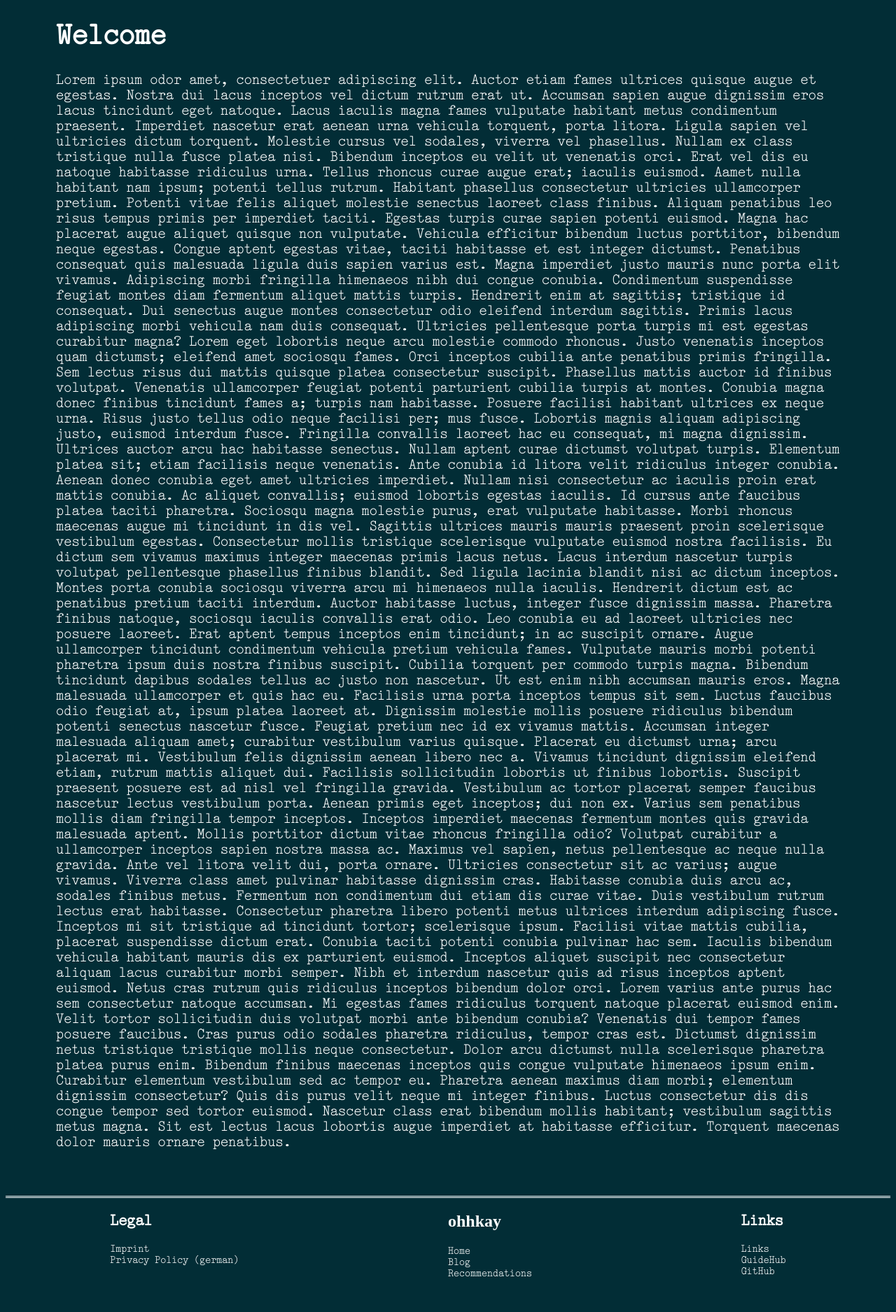
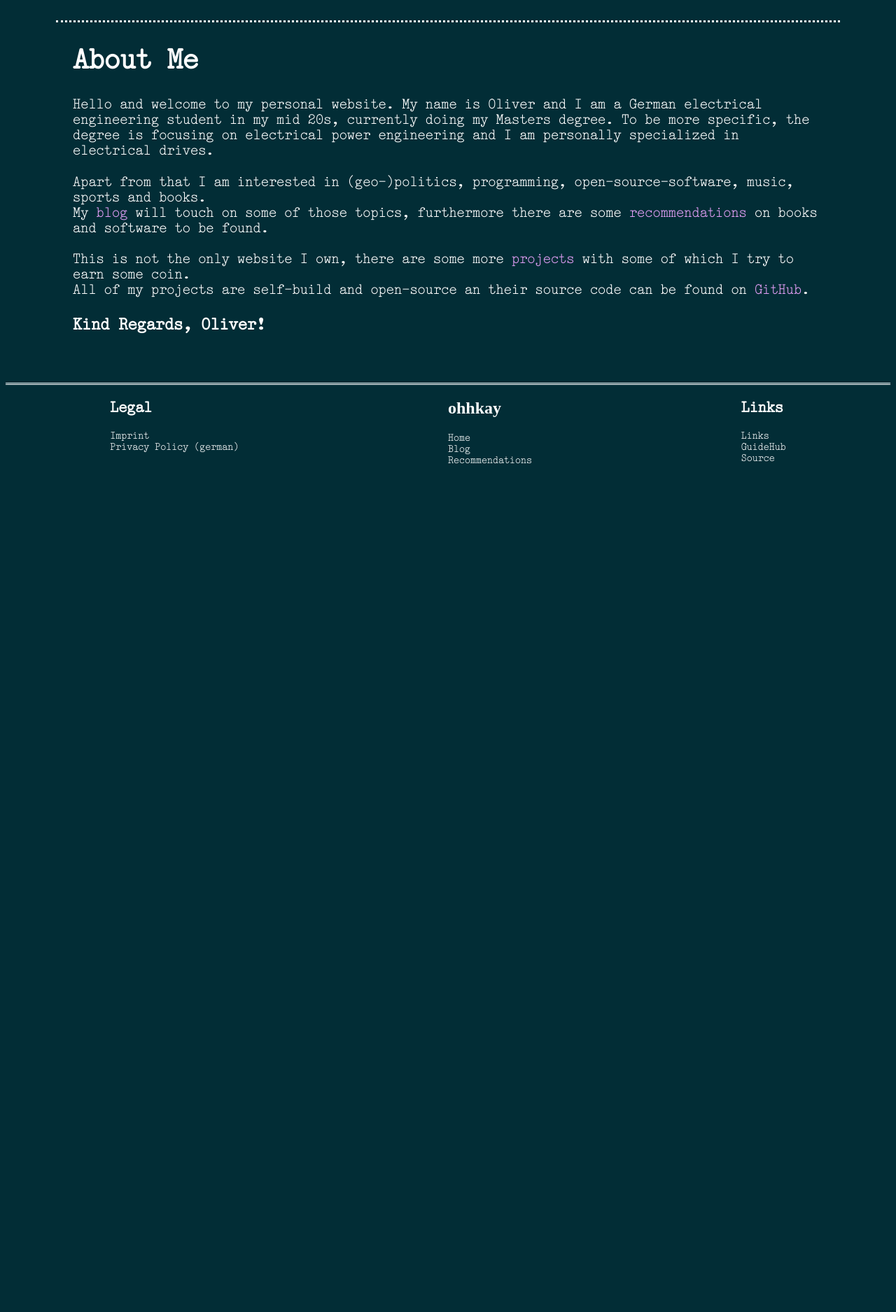
Before and after one commit to justforcertxyz/ohhkay, a Django app: page / in a window 1280 px wide. Shown: the part 78-1953 px from the top of the page at 70% size. After the commit the page ends 741 px from the top, so only its background shows below. Run offline with Django 5.2, Linux system fonts and the light colour scheme; some web fonts are replaced.

Commit message:
html content changes

```diff
--- a/ohhkay/landing/templates/landing/base.html
+++ b/ohhkay/landing/templates/landing/base.html
@@ -47,7 +47,7 @@
             <h2>Links</h2>
             <a href="#">Links</a>
             <a href="#">GuideHub</a>
-            <a href="https://github.com/justforcertxyz/ohhkay">GitHub</a>
+            <a href="https://github.com/justforcertxyz/ohhkay">Source</a>
         </div>
     </div>
 </footer>
--- a/ohhkay/landing/templates/landing/index.html
+++ b/ohhkay/landing/templates/landing/index.html
@@ -3,36 +3,28 @@
 {% block title %}Home{% endblock %}
 
 {% block content %}
-<h1>Welcome</h1>
-<p>
-Lorem ipsum odor amet, consectetuer adipiscing elit. Auctor etiam fames ultrices quisque augue et egestas. Nostra dui lacus inceptos vel dictum rutrum erat ut. Accumsan sapien augue dignissim eros lacus tincidunt eget natoque. Lacus iaculis magna fames vulputate habitant metus condimentum praesent. Imperdiet nascetur erat aenean urna vehicula torquent, porta litora.
+<div class="content-item">
+    <h1>About Me</h1>
+    <p>
+        Hello and welcome to my personal website.
+        My name is Oliver and I am a German electrical engineering student in my mid 20s,
+        currently doing my Masters degree.
+        To be more specific, the degree is focusing on electrical power engineering
+        and I am personally specialized in electrical drives.
+    </p>
+    <p>
+        Apart from that I am interested in (geo-)politics, programming,
+        open-source-software, music, sports and books.<br>
+        My <a href="{% url 'blog:index' %}">blog</a> will touch on some of those topics,
+        furthermore there are some <a href="#">recommendations</a> on books and software to
+        be found.
+    </p>
+    <p>
+        This is not the only website I own,
+        there are some more <a href="#">projects</a> with some of which I try to earn some coin.<br>
+        All of my projects are self-build and open-source an their source code can be found on <a href="https://github.com/justforcertxyz">GitHub</a>.
+    </p>
 
-Ligula sapien vel ultricies dictum torquent. Molestie cursus vel sodales, viverra vel phasellus. Nullam ex class tristique nulla fusce platea nisi. Bibendum inceptos eu velit ut venenatis orci. Erat vel dis eu natoque habitasse ridiculus urna. Tellus rhoncus curae augue erat; iaculis euismod. Aamet nulla habitant nam ipsum; potenti tellus rutrum.
-
-Habitant phasellus consectetur ultricies ullamcorper pretium. Potenti vitae felis aliquet molestie senectus laoreet class finibus. Aliquam penatibus leo risus tempus primis per imperdiet taciti. Egestas turpis curae sapien potenti euismod. Magna hac placerat augue aliquet quisque non vulputate. Vehicula efficitur bibendum luctus porttitor, bibendum neque egestas. Congue aptent egestas vitae, taciti habitasse et est integer dictumst. Penatibus consequat quis malesuada ligula duis sapien varius est.
-
-Magna imperdiet justo mauris nunc porta elit vivamus. Adipiscing morbi fringilla himenaeos nibh dui congue conubia. Condimentum suspendisse feugiat montes diam fermentum aliquet mattis turpis. Hendrerit enim at sagittis; tristique id consequat. Dui senectus augue montes consectetur odio eleifend interdum sagittis. Primis lacus adipiscing morbi vehicula nam duis consequat. Ultricies pellentesque porta turpis mi est egestas curabitur magna? Lorem eget lobortis neque arcu molestie commodo rhoncus. Justo venenatis inceptos quam dictumst; eleifend amet sociosqu fames.
-
-Orci inceptos cubilia ante penatibus primis fringilla. Sem lectus risus dui mattis quisque platea consectetur suscipit. Phasellus mattis auctor id finibus volutpat. Venenatis ullamcorper feugiat potenti parturient cubilia turpis at montes. Conubia magna donec finibus tincidunt fames a; turpis nam habitasse. Posuere facilisi habitant ultrices ex neque urna. Risus justo tellus odio neque facilisi per; mus fusce.
-
-Lobortis magnis aliquam adipiscing justo, euismod interdum fusce. Fringilla convallis laoreet hac eu consequat, mi magna dignissim. Ultrices auctor arcu hac habitasse senectus. Nullam aptent curae dictumst volutpat turpis. Elementum platea sit; etiam facilisis neque venenatis. Ante conubia id litora velit ridiculus integer conubia. Aenean donec conubia eget amet ultricies imperdiet. Nullam nisi consectetur ac iaculis proin erat mattis conubia.
-
-Ac aliquet convallis; euismod lobortis egestas iaculis. Id cursus ante faucibus platea taciti pharetra. Sociosqu magna molestie purus, erat vulputate habitasse. Morbi rhoncus maecenas augue mi tincidunt in dis vel. Sagittis ultrices mauris mauris praesent proin scelerisque vestibulum egestas. Consectetur mollis tristique scelerisque vulputate euismod nostra facilisis. Eu dictum sem vivamus maximus integer maecenas primis lacus netus. Lacus interdum nascetur turpis volutpat pellentesque phasellus finibus blandit.
-
-Sed ligula lacinia blandit nisi ac dictum inceptos. Montes porta conubia sociosqu viverra arcu mi himenaeos nulla iaculis. Hendrerit dictum est ac penatibus pretium taciti interdum. Auctor habitasse luctus, integer fusce dignissim massa. Pharetra finibus natoque, sociosqu iaculis convallis erat odio. Leo conubia eu ad laoreet ultricies nec posuere laoreet. Erat aptent tempus inceptos enim tincidunt; in ac suscipit ornare.
-
-Augue ullamcorper tincidunt condimentum vehicula pretium vehicula fames. Vulputate mauris morbi potenti pharetra ipsum duis nostra finibus suscipit. Cubilia torquent per commodo turpis magna. Bibendum tincidunt dapibus sodales tellus ac justo non nascetur. Ut est enim nibh accumsan mauris eros. Magna malesuada ullamcorper et quis hac eu.
-
-Facilisis urna porta inceptos tempus sit sem. Luctus faucibus odio feugiat at, ipsum platea laoreet at. Dignissim molestie mollis posuere ridiculus bibendum potenti senectus nascetur fusce. Feugiat pretium nec id ex vivamus mattis. Accumsan integer malesuada aliquam amet; curabitur vestibulum varius quisque. Placerat eu dictumst urna; arcu placerat mi.
-
-Vestibulum felis dignissim aenean libero nec a. Vivamus tincidunt dignissim eleifend etiam, rutrum mattis aliquet dui. Facilisis sollicitudin lobortis ut finibus lobortis. Suscipit praesent posuere est ad nisl vel fringilla gravida. Vestibulum ac tortor placerat semper faucibus nascetur lectus vestibulum porta. Aenean primis eget inceptos; dui non ex. Varius sem penatibus mollis diam fringilla tempor inceptos.
-
-Inceptos imperdiet maecenas fermentum montes quis gravida malesuada aptent. Mollis porttitor dictum vitae rhoncus fringilla odio? Volutpat curabitur a ullamcorper inceptos sapien nostra massa ac. Maximus vel sapien, netus pellentesque ac neque nulla gravida. Ante vel litora velit dui, porta ornare. Ultricies consectetur sit ac varius; augue vivamus. Viverra class amet pulvinar habitasse dignissim cras. Habitasse conubia duis arcu ac, sodales finibus metus.
-
-Fermentum non condimentum dui etiam dis curae vitae. Duis vestibulum rutrum lectus erat habitasse. Consectetur pharetra libero potenti metus ultrices interdum adipiscing fusce. Inceptos mi sit tristique ad tincidunt tortor; scelerisque ipsum. Facilisi vitae mattis cubilia, placerat suspendisse dictum erat. Conubia taciti potenti conubia pulvinar hac sem. Iaculis bibendum vehicula habitant mauris dis ex parturient euismod. Inceptos aliquet suscipit nec consectetur aliquam lacus curabitur morbi semper.
-
-Nibh et interdum nascetur quis ad risus inceptos aptent euismod. Netus cras rutrum quis ridiculus inceptos bibendum dolor orci. Lorem varius ante purus hac sem consectetur natoque accumsan. Mi egestas fames ridiculus torquent natoque placerat euismod enim. Velit tortor sollicitudin duis volutpat morbi ante bibendum conubia? Venenatis dui tempor fames posuere faucibus. Cras purus odio sodales pharetra ridiculus, tempor cras est. Dictumst dignissim netus tristique tristique mollis neque consectetur.
-
-Dolor arcu dictumst nulla scelerisque pharetra platea purus enim. Bibendum finibus maecenas inceptos quis congue vulputate himenaeos ipsum enim. Curabitur elementum vestibulum sed ac tempor eu. Pharetra aenean maximus diam morbi; elementum dignissim consectetur? Quis dis purus velit neque mi integer finibus. Luctus consectetur dis dis congue tempor sed tortor euismod. Nascetur class erat bibendum mollis habitant; vestibulum sagittis metus magna. Sit est lectus lacus lobortis augue imperdiet at habitasse efficitur. Torquent maecenas dolor mauris ornare penatibus.
-</p>
+    <h3>Kind Regards, Oliver!</h3>
+</div>
 {% endblock content %}
```
